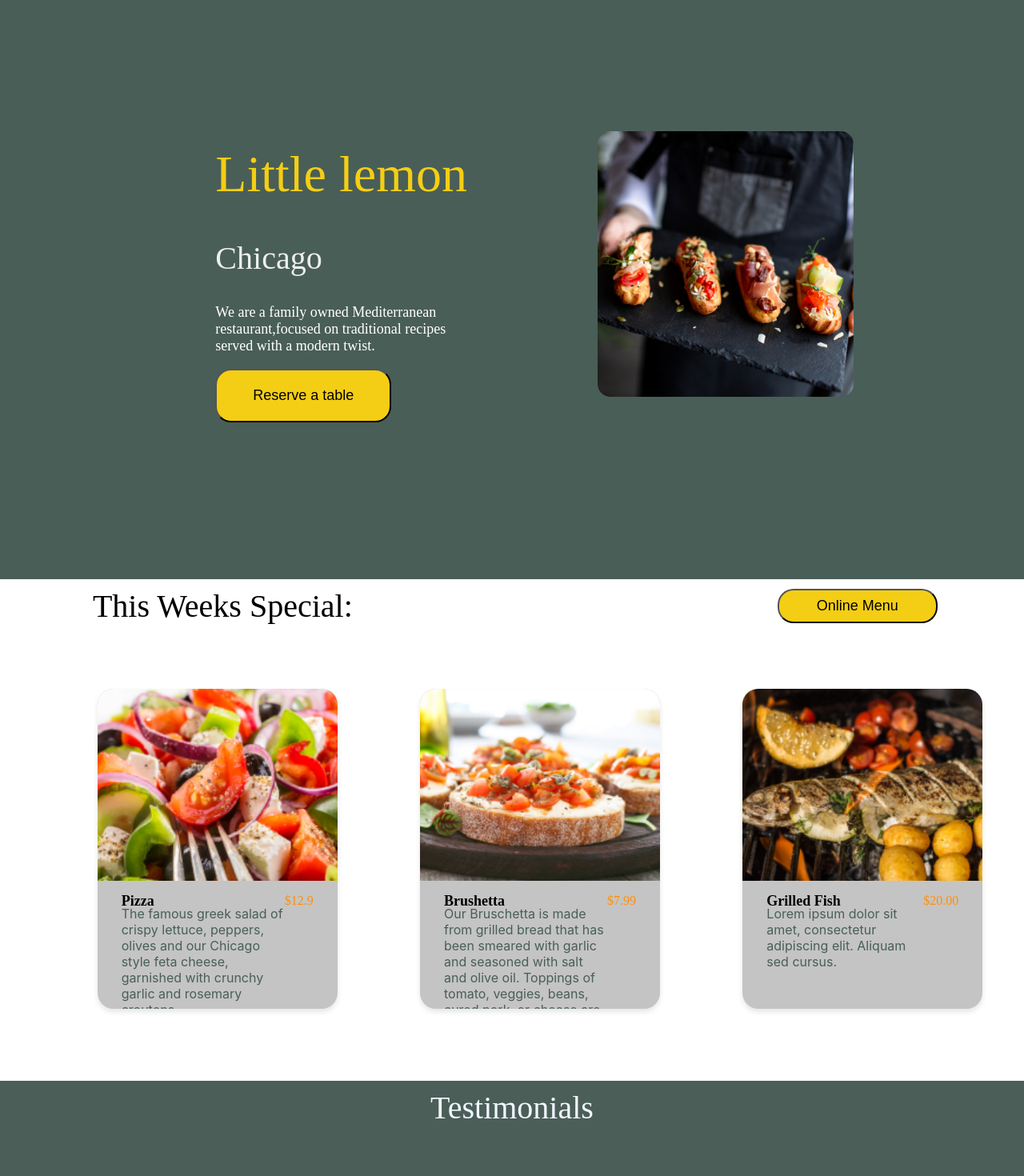
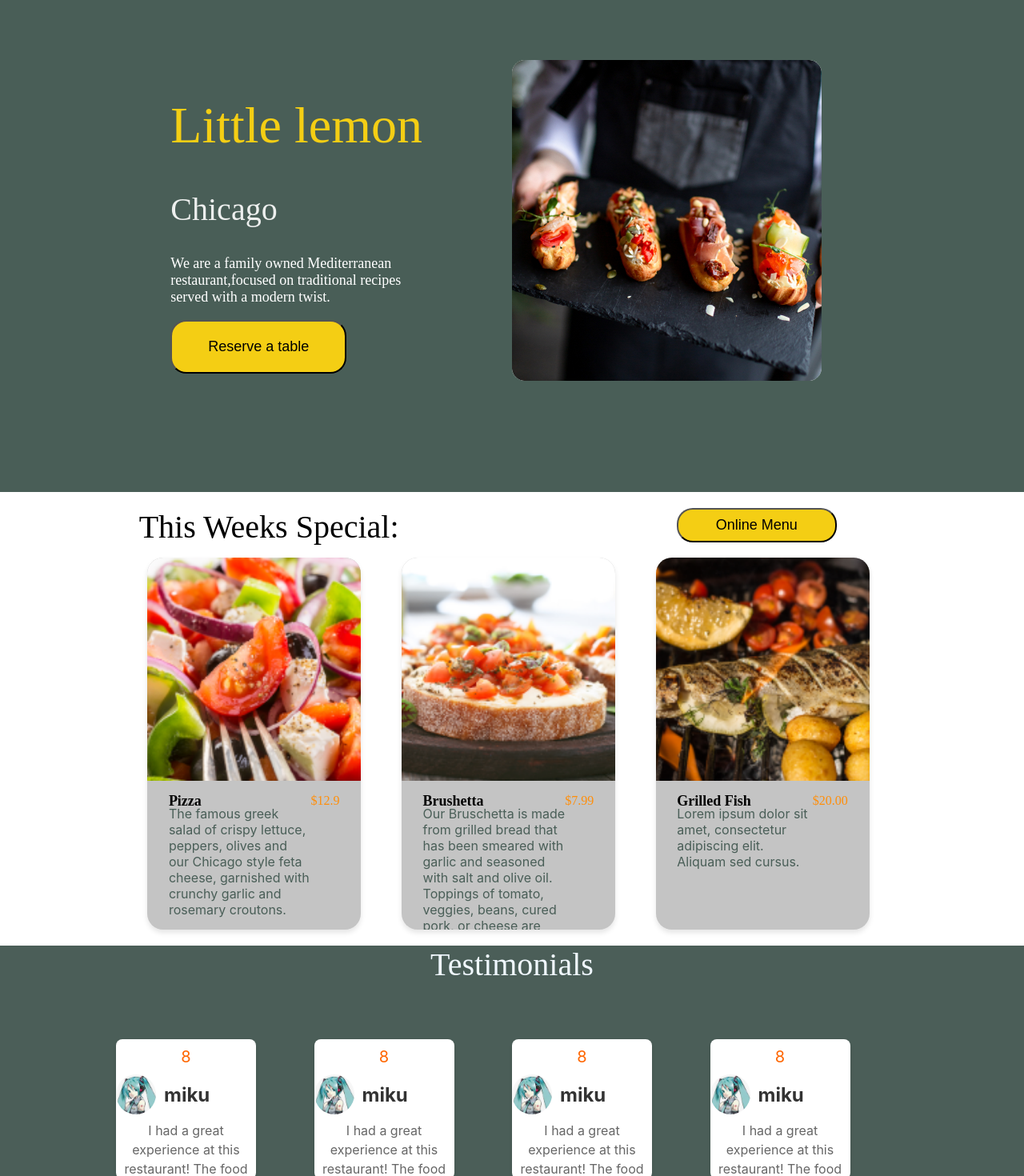
Before and after one commit to HermaeusMorea/little-lemon, a React (Create React App) app: page / in a window 1280 px wide. Shown: the part 140-1610 px from the top of the page at 80% size. Built offline with nearby package versions, Linux system fonts and the light colour scheme.

Commit message:
changed css

```diff
--- a/src/components/FoodCard.css
+++ b/src/components/FoodCard.css
@@ -2,8 +2,8 @@
     display: flex;
     flex-direction: column;
     align-items: center;
-    width: 300px;
-    height: 400px;
+    width: 267px;
+    height: 465px;
     border-radius: 20px;
     overflow:hidden;
     text-overflow: ellipsis;
--- a/src/components/Header.css
+++ b/src/components/Header.css
@@ -1,26 +1,23 @@
 .reservation-card {
   display: grid;
   grid-template-columns: repeat(12, 1fr);
-  grid-template-rows: repeat(4,1fr);
+  grid-template-rows: repeat(5,1fr);
   height: auto;
   background-color: #495E57;
 }
 
 .left {
   grid-column: 3 / 7;
-  grid-row:2 / 4 ;
-  place-self: center;
+  grid-row:2 / 5 ;
+  place-self: left;
 }
 
 .right {
-  grid-column: 8 / 11;
-  grid-row: 2/4;
-  place-self: center;
+  grid-column: 7 / 10;
+  grid-row: 2/5;
+  place-self: right;
 }
 
 .right img {
   border-radius: 16px;
-  max-width: 100%;
-  height: auto;
-  min-width: 300px;
 }
--- a/src/components/LittlelemonIntro.js
+++ b/src/components/LittlelemonIntro.js
@@ -8,7 +8,6 @@ function LittlelemonIntro() {
         fontSize: '64px',
         lineHeight: '77px',
         color: '#F4CE14',
-        'white-space':'nowrap',
     }
     const h2Style={
         fontFamily: "'Markazi Text'",
--- a/src/components/SpecialMenuCard.css
+++ b/src/components/SpecialMenuCard.css
@@ -1,48 +1,41 @@
-
-
 .ContentOfTheSpecialMenuCard {
     display: grid;
-    grid-template-columns: repeat(3, 1fr);
-    margin: 0 0 70px 70px; /* top, right, bottom, left */
-
+    grid-template-columns: repeat(12, 1fr);
   }
 .ContentOfTheSpecialMenuCard_First{
-    grid-column: 1/2;
-    place-self: center;
+    grid-column: 3/4;
+    place-self: left;
 }
 
 .ContentOfTheSpecialMenuCard_Second{
-    grid-column: 2/3;
+    grid-column: 4/8;
     place-self: center;
 }
 
 .ContentOfTheSpecialMenuCard_Third {
-    grid-column: 3/3;
-    place-self: center;
+    grid-column: 8/10;
+    place-self: right;
 }
 
 .titleOfTheSpecialMenuCard {
   display: grid;
-  grid-template-columns: repeat(3, 1fr);
-  margin: 0px 0px 70px 70px;
+  grid-template-columns: repeat(12, 1fr);
+  margin: 20px 0px 15px 0px;
   font-family: 'Montserrat', sans-serif;
   font-weight: 700;
-  padding: 10px;
   white-space: nowrap;
 }
 
 .titleOfTheSpecialMenuCard_left {
-grid-column: 1/2;
-text-align: left;
+grid-column: 3;
 font-family: 'Markazi Text';
 font-style: normal;
 font-weight: 400;
 font-size: 40px;
-place-self: center;
+place-self: left;
 }
 
 .titleOfTheSpecialMenuCard_right {
-    grid-column: 3/3;
-  text-align: right;
-  place-self: center;
+  grid-column: 8/11;
+  place-self: right;
 }
--- a/src/components/TestimonialReviewCard.css
+++ b/src/components/TestimonialReviewCard.css
@@ -1,18 +1,19 @@
 .testimonial-card {
-  border: 1px solid #ccc;
   border-radius: 8px;
   box-shadow: 0 2px 4px rgba(0,0,0,0.1);
-  width: 300px;
-  height: 400px;
+  width: 175px;
+  height: 175px;
   overflow: hidden;
-  background-color: #ccc;
+  background-color: rgb(255, 255, 255);
   margin: 70px 0px 70px 0px;
   text-align: center;
 }
 
+
 .testimonial-card  img {
     width: 100%;
-    height: 200px;
+    width: 47px;
+    height: 46px;
     object-fit: cover;
     object-position: center;
   }
@@ -32,3 +33,23 @@
     margin: 0.5em 0;
     color: #666;
   }
+
+.Photo_Name {
+  display: flex;
+  align-items: center;
+}
+
+.Photo_Name img {
+  width: 50px;
+  height: 50px;
+  object-fit: cover;
+  object-position: center;
+  border-radius: 50%;
+  margin-right: 10px;
+}
+
+.Photo_Name h3 {
+  font-size: 1.5em;
+  margin: 0;
+  color: #333;
+}
--- a/src/components/TestimonialReviewCard.js
+++ b/src/components/TestimonialReviewCard.js
@@ -3,9 +3,12 @@ import './TestimonialReviewCard.css'
 function TestimonialReviewCard(props) {
   return (
     <div className="testimonial-card">
-      <img src={props.customer.photo} alt="Customer's Profile"/>
+      <p className="rating">{props.customer.rating}</p>
+      <div className='Photo_Name'>
+        <img src={props.customer.photo} alt="Customer's Profile"/>
       <h3>{props.customer.name}</h3>
-      <p className="rating">{props.customer.rating}</p>
+      </div>
+
       <p className="review-text">{props.customer.review}</p>
     </div>
   );
--- a/src/components/TestimonialsCard.css
+++ b/src/components/TestimonialsCard.css
@@ -3,35 +3,34 @@
 }
 
 .ContentOfTestimonials {
-    display: grid;
-    grid-template-columns: repeat(4, 1fr);
-    margin: 70px 70px 70px 70px; /* top, right, bottom, left */
-  }
-.CContentOfTestimonials_First{
-    grid-column: 1;
-    place-self: center;
+  display: grid;
+  grid-template-columns: repeat(12, 1fr);
 }
 
-.ContentOfTestimonials_Second{
-    grid-column: 2;
-    place-self: center;
+.ContentOfTestimonials_First {
+  grid-column: 3/ 4;
+  place-self: left;
+}
+
+.ContentOfTestimonials_Second {
+  grid-column: 5 / 6;
+  place-self: center;
 }
 
 .ContentOfTestimonials_Third {
-    grid-column: 3;
-    place-self: center;
+  grid-column: 7 / 8;
+  place-self: center;
 }
 
 .ContentOfTestimonials_Fourth {
-    grid-column: 4;
-    place-self: center;
+  grid-column: 9 / 10;
+  place-self: left;
 }
+
 
 .titleOfTestimonials {
   display: grid;
   grid-template-columns: repeat(1, 1fr);
-  margin: 70px 70px 70px 70px;
-  padding: 10px;
   white-space: nowrap;
   text-align: center;
   font-family: 'Markazi Text';
@@ -39,4 +38,5 @@
   font-weight: 400;
   font-size: 40px;
   color: aliceblue;
+  place-content: bottom;
 }
--- a/src/components/TestimonialsCard.js
+++ b/src/components/TestimonialsCard.js
@@ -14,7 +14,7 @@ function TestimonialsCard() {
             customer={{
               photo: photo,
               name: 'miku',
-              rating: 5,
+              rating: 8,
               review: 'I had a great experience at this restaurant! The food was delicious and the service was top-notch.'
             }}
           />
@@ -24,7 +24,7 @@ function TestimonialsCard() {
             customer={{
               photo: photo ,
               name: 'miku',
-              rating: 5,
+              rating: 8,
               review: 'I had a great experience at this restaurant! The food was delicious and the service was top-notch.'
             }}
           />
@@ -34,7 +34,7 @@ function TestimonialsCard() {
             customer={{
               photo: photo,
               name: 'miku',
-              rating: 5,
+              rating: 8,
               review: 'I had a great experience at this restaurant! The food was delicious and the service was top-notch.'
             }}
           />
@@ -44,7 +44,7 @@ function TestimonialsCard() {
             customer={{
               photo: photo,
               name: 'miku',
-              rating: 5,
+              rating: 8,
               review: 'I had a great experience at this restaurant! The food was delicious and the service was top-notch.'
             }}
           />
```
